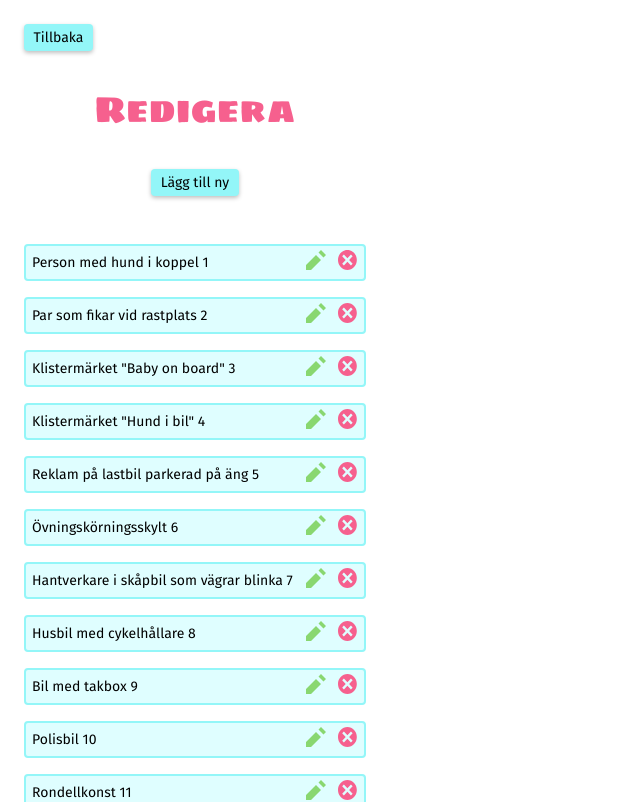
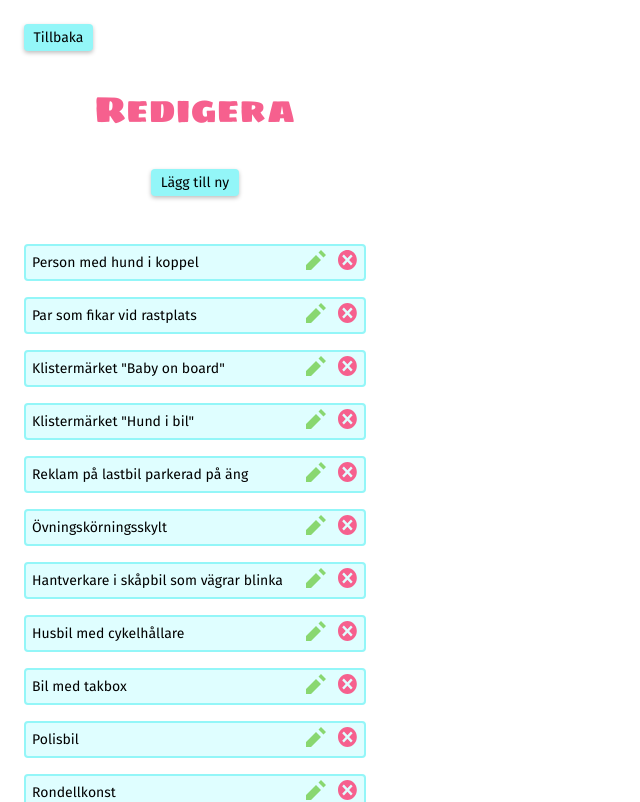
Before and after one commit to Sunse7/examination-2-car-bingo, a React (Vite) app: page /editpage in a window 1280 px wide. Shown: the top 802 px of the page, without its empty margins (0-640 px from the left). Built offline with nearby package versions, Linux system fonts and the light colour scheme.

Commit message:
Deleted testing id

```diff
--- a/src/Components/EditCard.jsx
+++ b/src/Components/EditCard.jsx
@@ -5,7 +5,7 @@ function EditCard({ bingoItem, editAction, deleteAction, isVisible, handleChange
     <article className={style.card}>
       { isVisible ?
         <input className={style.card__input} type="text" defaultValue={bingoItem.text} onChange={handleChange} /> :
-        <p className={style.card__info}>{bingoItem.text} {bingoItem.id}</p>
+        <p className={style.card__info}>{bingoItem.text}</p>
       }
       <section className={style.card__iconContainer}>
         <img onClick={editAction} src="./images/icon-pencil.svg" alt="" />
```
